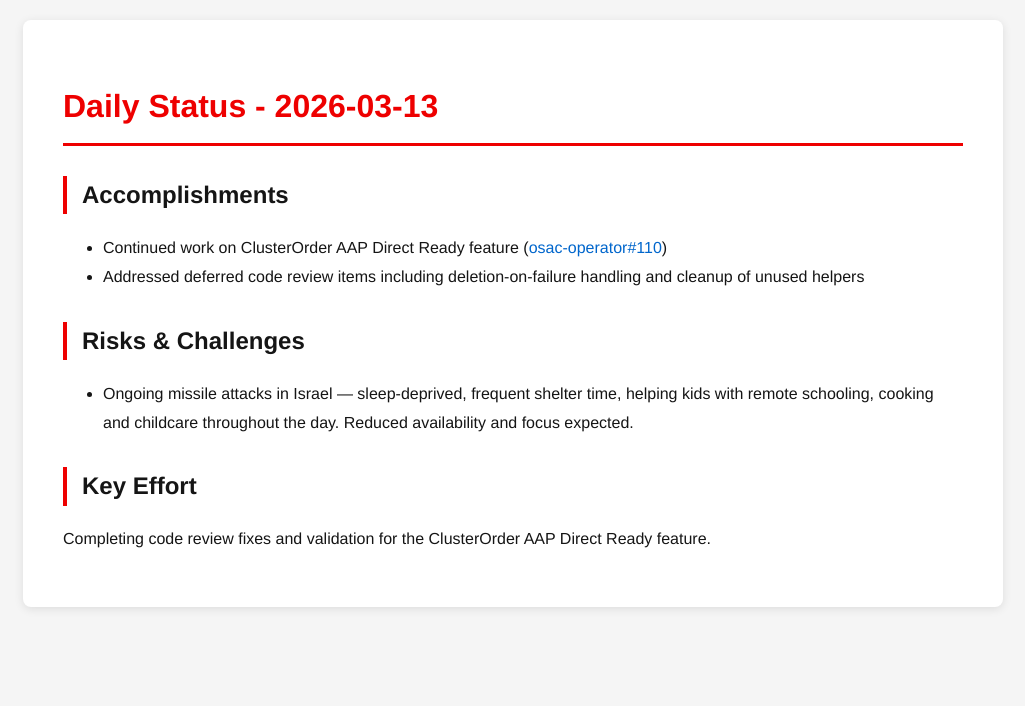
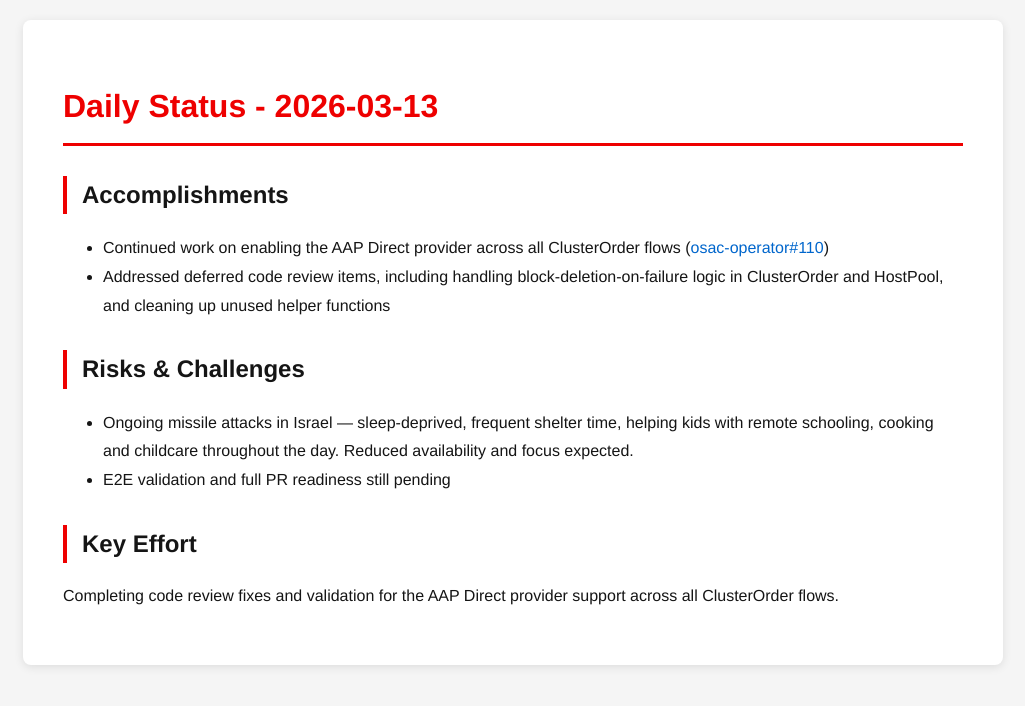
Before and after one commit to tzvatot/daily-status, a Jekyll site: the page built from 2026-03-13.md, in a window 1280 px wide. Shown: the top 706 px of the page, without its empty margins (127-1152 px from the left). Built offline with Jekyll 4.4.1, drawn with Linux system fonts in a browser that asks for light colours.

Commit message:
Daily status update - 2026-03-13

```diff
--- a/2026-03-13.md
+++ b/2026-03-13.md
@@ -7,11 +7,12 @@ date: 2026-03-13
 # Daily Status - 2026-03-13
 
 ## Accomplishments
-- Continued work on ClusterOrder AAP Direct Ready feature ([osac-operator#110](https://github.com/osac-project/osac-operator/pull/110))
-- Addressed deferred code review items including deletion-on-failure handling and cleanup of unused helpers
+- Continued work on enabling the AAP Direct provider across all ClusterOrder flows ([osac-operator#110](https://github.com/osac-project/osac-operator/pull/110))
+- Addressed deferred code review items, including handling block-deletion-on-failure logic in ClusterOrder and HostPool, and cleaning up unused helper functions
 
 ## Risks & Challenges
 - Ongoing missile attacks in Israel — sleep-deprived, frequent shelter time, helping kids with remote schooling, cooking and childcare throughout the day. Reduced availability and focus expected.
+- E2E validation and full PR readiness still pending
 
 ## Key Effort
-Completing code review fixes and validation for the ClusterOrder AAP Direct Ready feature.
+Completing code review fixes and validation for the AAP Direct provider support across all ClusterOrder flows.
```
